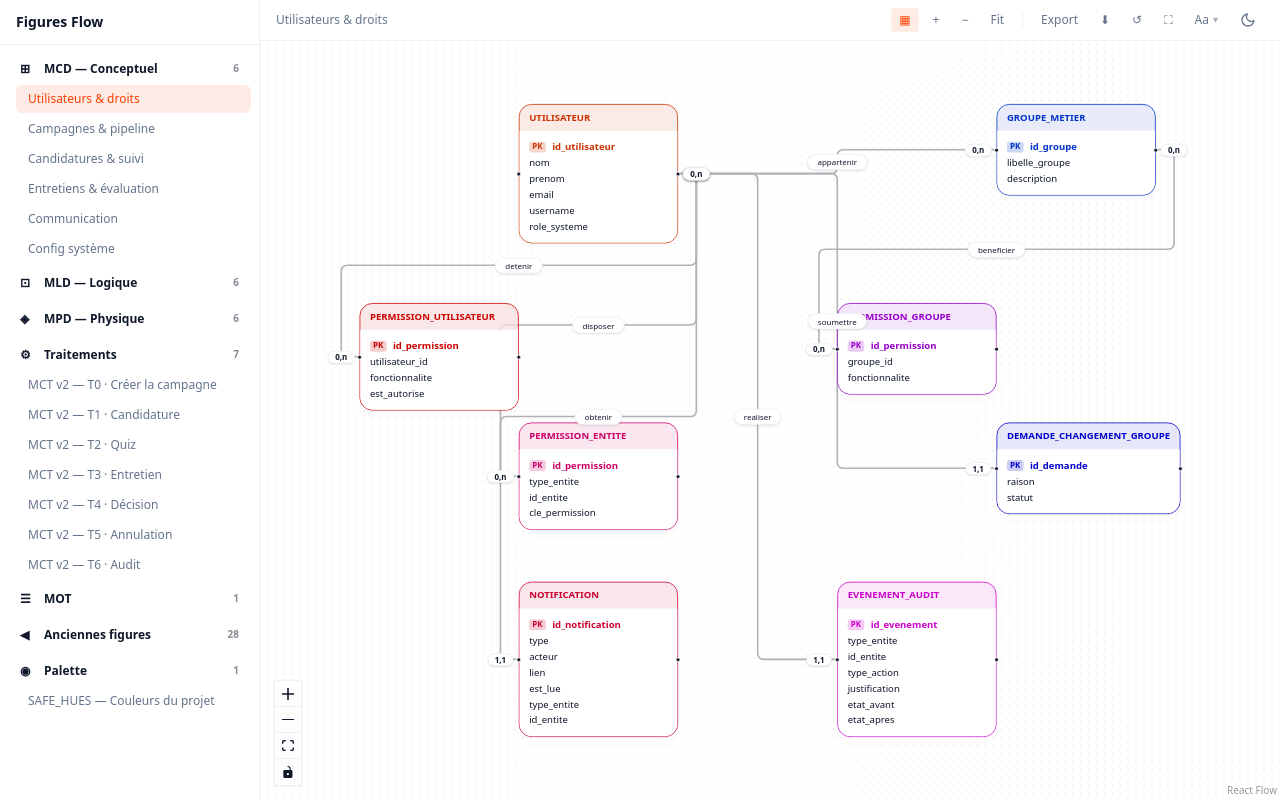
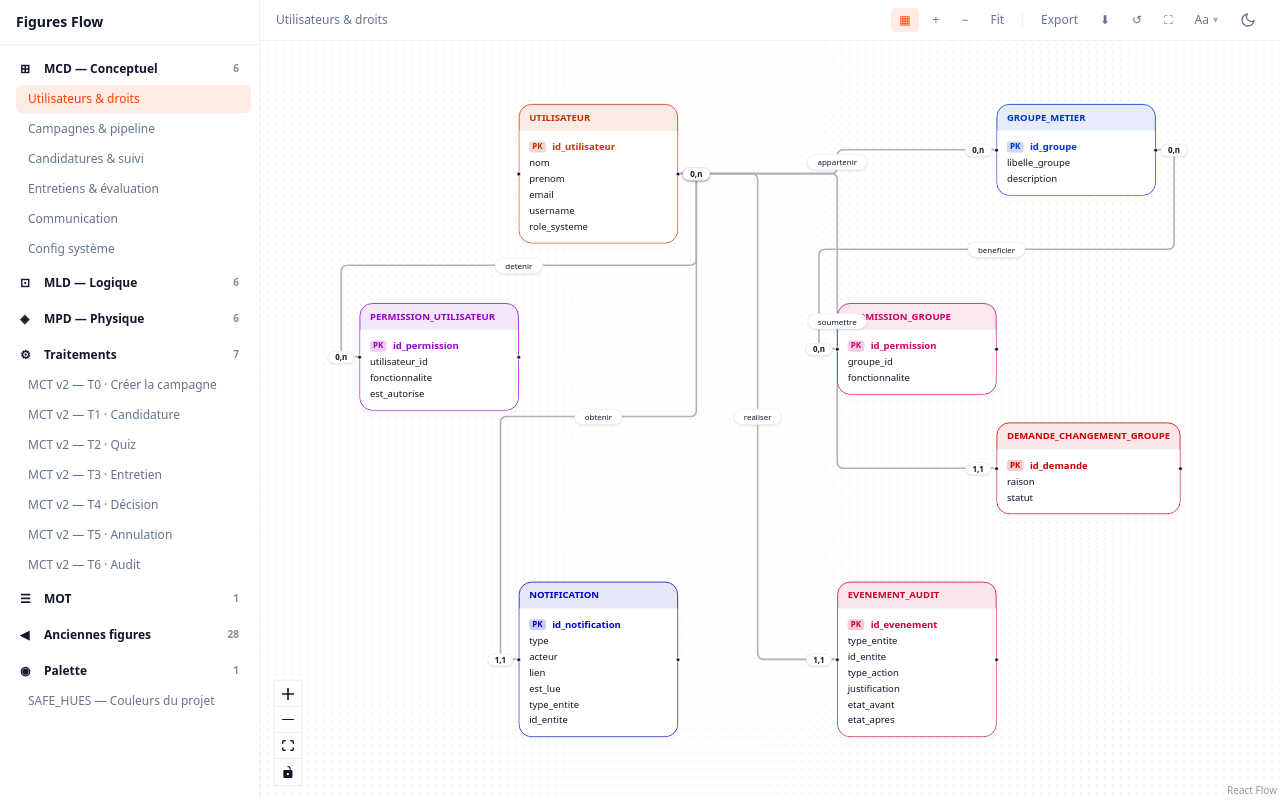
Before and after one commit to doucie/synelia_quizapp, a React (Vite) app in the folder z_mémoire/figures_flow/: page / in a window 1280 px wide. Built offline with nearby package versions, Linux system fonts and the light colour scheme; a web font is replaced by a local one.

Commit message:
refactor(mcd): remove PERMISSION_ENTITE from utilisateurs_droits

```diff
--- a/z_mémoire/figures_flow/src/diagrams/nouveau/mcd/utilisateurs_droits.ts
+++ b/z_mémoire/figures_flow/src/diagrams/nouveau/mcd/utilisateurs_droits.ts
@@ -34,21 +34,6 @@ export const utilisateursDroits: DiagramDefinition = {
           { name: 'id_groupe', isPK: true },
           { name: 'libelle_groupe' },
           { name: 'description' },
-        ],
-      },
-    },
-    {
-      id: 'permission_entite',
-      type: 'entity',
-      position: { x: 0, y: 400 },
-      data: {
-        label: 'PERMISSION_ENTITE',
-        variant: 'mcd',
-        attributes: [
-          { name: 'id_permission', isPK: true },
-          { name: 'type_entite' },
-          { name: 'id_entite' },
-          { name: 'cle_permission' },
         ],
       },
     },
@@ -141,13 +126,6 @@ export const utilisateursDroits: DiagramDefinition = {
       data: { label: 'appartenir', cardFrom: '0,n', cardTo: '0,n' },
     },
     {
-      id: 'e-disposer',
-      source: 'utilisateur',
-      target: 'permission_entite',
-      type: 'relationship',
-      data: { label: 'disposer', cardFrom: '0,n', cardTo: '0,n' },
-    },
-    {
       id: 'e-soumettre',
       source: 'utilisateur',
       target: 'demande_changement_groupe',
```
